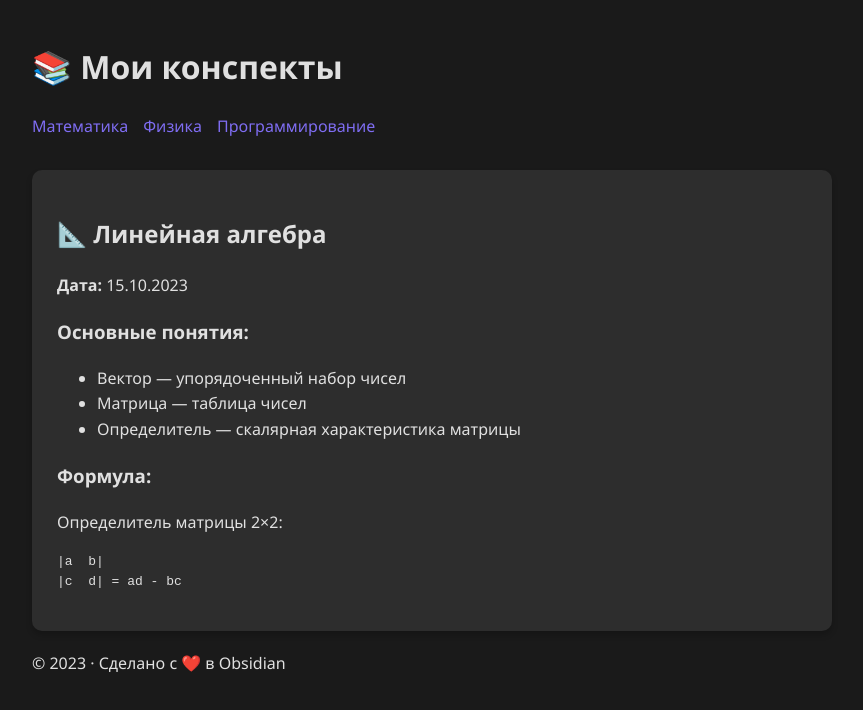
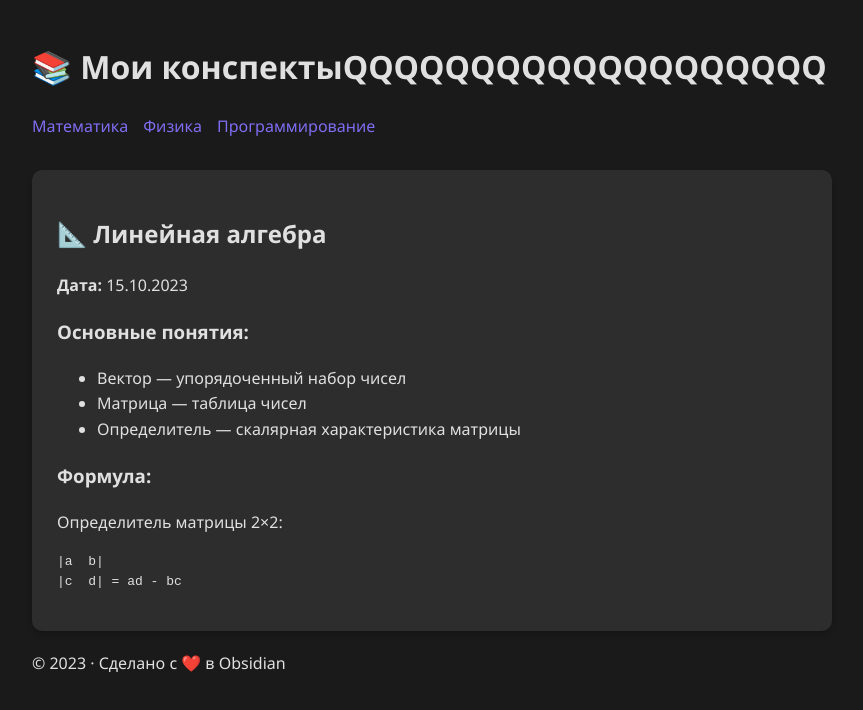
Before and after one commit to marshel404/marshel.github.io, a plain HTML site: page index.html in a window 1280 px wide. Shown: the whole page, without its empty margins (208-1071 px from the left). Drawn offline with Linux system fonts and the light colour scheme.

Commit message:
Update index.html

```diff
--- a/index.html
+++ b/index.html
@@ -50,7 +50,7 @@
 </head>
 <body>
     <header>
-        <h1>📚 Мои конспекты</h1>
+        <h1>📚 Мои конспектыQQQQQQQQQQQQQQQQQQQ</h1>
         <div class="nav">
             <a href="#math">Математика</a>
             <a href="#physics">Физика</a>
```
